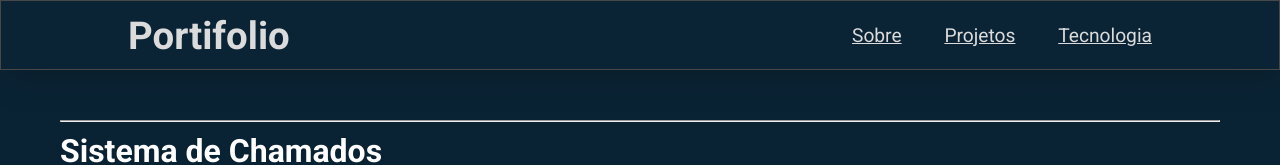
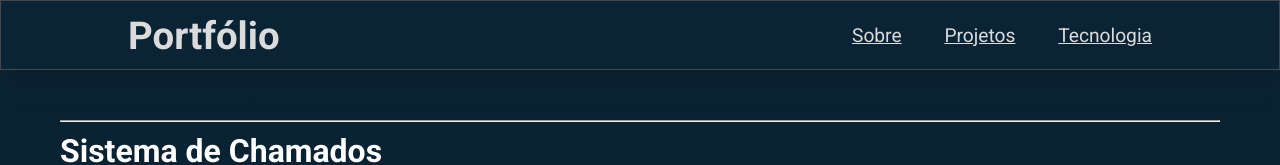
Before and after one commit to jean-script/meu_portifolio, a React (Create React App) app: page /projeto/1 in a window 1280 px wide. Shown: the top 165 px of the page. Built offline with nearby package versions, Linux system fonts and the light colour scheme.

Commit message:
finalizado

```diff
--- a/public/index.html
+++ b/public/index.html
@@ -24,7 +24,7 @@
       work correctly both with client-side routing and a non-root public URL.
       Learn how to configure a non-root public URL by running `npm run build`.
     -->
-    <title>Portifolio Jean</title>
+    <title>Portfólio Jean</title>
   </head>
   <body>
     <noscript>You need to enable JavaScript to run this app.</noscript>
--- a/src/components/Header/index.js
+++ b/src/components/Header/index.js
@@ -1,14 +1,17 @@
 import { Link } from 'react-router-dom';
+
 import styles from './header.module.css';
 
 
 export default function Header(){
+
     return(
+
         <header className={styles.Header}>
 
             <div className={styles.container}>
                 <Link to='/' className={styles.headerLink}>
-                    <h1>Portifolio</h1>
+                    <h1>Portfólio</h1>
                 </Link>
 
                 <nav className={styles.nav}>
@@ -16,9 +19,8 @@ export default function Header(){
                     <a href='#projetos' target='_self' className={styles.link}>Projetos</a>
                     <a href='#sobre' target='_self' className={styles.link}>Tecnologia</a>
                 </nav>
+
             </div>
-
-
         </header>
     )
 }
--- a/src/pages/ProjetoPage/index.js
+++ b/src/pages/ProjetoPage/index.js
@@ -8,8 +8,6 @@ import styles from './styles.module.css';
 export default function ProjetosPage(){
 
     const { data } = useContext(ProjetosContext);
-
-
     const { id } = useParams();
 
     const projeto = data.filter(prop => (prop.id === Number(id)));
@@ -20,9 +18,9 @@ export default function ProjetosPage(){
             <div className={styles.center}>
                 {projeto.map((projeto)=>{
                     return (
-                        <div className={styles.center}>
+                        <div className={styles.center} key={projeto.id}>
 
-                            <div className={styles.info}>
+                            <div className={styles.info} id='sobre'>
                                 <hr className={styles.linhaTitle}/>
                                 <h1 className={styles.title}>{projeto.nome}</h1>
 
```
